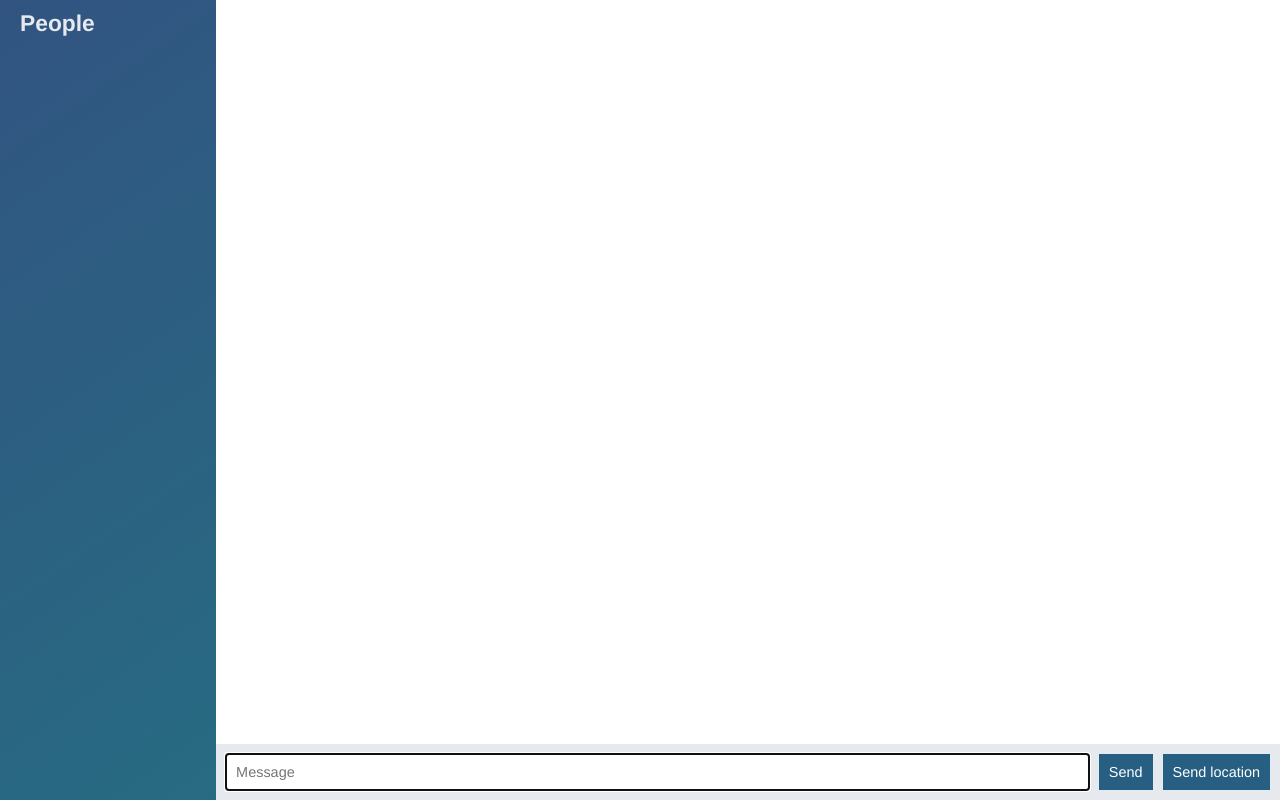
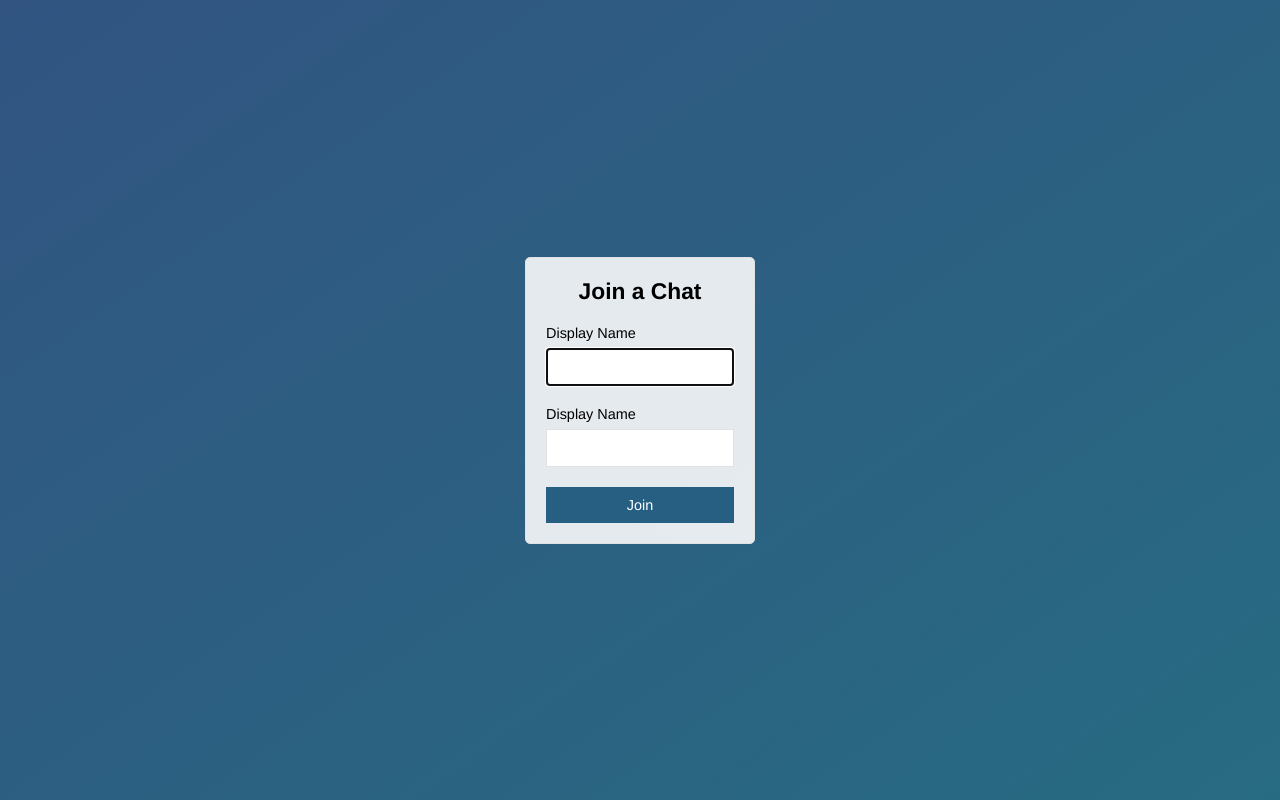
Before and after one commit to gerardopar/node-chat-app, a website: page public/index.html in a window 1280 px wide. Drawn offline with nearby package versions, Linux system fonts and the light colour scheme; no server answers.

Commit message:
add join page

```diff
--- a/public/index.html
+++ b/public/index.html
@@ -5,58 +5,30 @@
     <meta name="viewport" content="width=device-width, initial-scale=1.0">
     <meta http-equiv="X-UA-Compatible" content="ie=edge">
     <link rel="stylesheet" type="text/css" href="./css/styles.css">
-    <title>Chat App</title>
+    <title>Join | ChatApp</title>
 </head>
-<body class="chat">
-    <!-- sidebar -->
-    <div class="chat__sidebar">
-        <h3>People</h3>
-        <div id="users"></div>
-    </div>
+<body class="centered-form">
 
-    <div class="chat__main">
-        <ol id="messages" class="chat__messages"></ol>
-
-        <div class="chat__footer">
-            <form id="message-form">
-            <input name="message" type="text" placeholder="Message" autofocus autocomplete="off"/>
-            <button>Send</button>
+    <div class="centered-form">
+        <div class="centered-form__form">
+            <form action="/chat.html">
+                <div class="form-field">
+                    <h3>Join a Chat</h3>
+                </div>
+                <div class="form-field">
+                    <label for="name">Display Name</label>
+                    <input type="text" name="name" autofocus>
+                </div>
+                <div class="form-field">
+                    <label for="room">Display Name</label>
+                    <input type="text" name="room" autofocus>
+                </div>
+                <div class="form-field">
+                    <button>Join</button>
+                </div>
             </form>
-        <button id="send-location">Send location</button>
         </div>
     </div>
 
-    <script id="message-template" type="text/template">
-        <li class="message">
-            <div class="message__title">
-                <h4>{{from}}</h4>
-                <span>{{createdAt}}</span>
-            </div>
-            <div class="message__body">
-                <p>{{text}}</p>
-            </div>
-        </li>
-    </script>
-
-    <script id="location-message-template" type="text/template">
-        <li class="message">
-            <div class="message__title">
-                <h4>{{from}}</h4>
-                <span>{{createdAt}}</span>
-            </div>
-            <div class="message__body">
-                <p>
-                <a href="{{url}}" target="_blank">My current location</a>
-                </p>
-            </div>
-        </li>
-    </script>
-
-    <!-- importing the socket.io library -->
-    <script src="/socket.io/socket.io.js"></script>
-    <script src="./js/libs/jquery-3.3.1.min.js"></script>
-    <script src="./js/libs/moment.js"></script>
-    <script src="./js/libs/mustache.js"></script>
-    <script src="/js/index.js"></script>
 </body>
 </html>
```
Also changed, not shown: public/chat.html (added, +62 -0 lines), public/js/chat.js (renamed from public/js/index.js).
